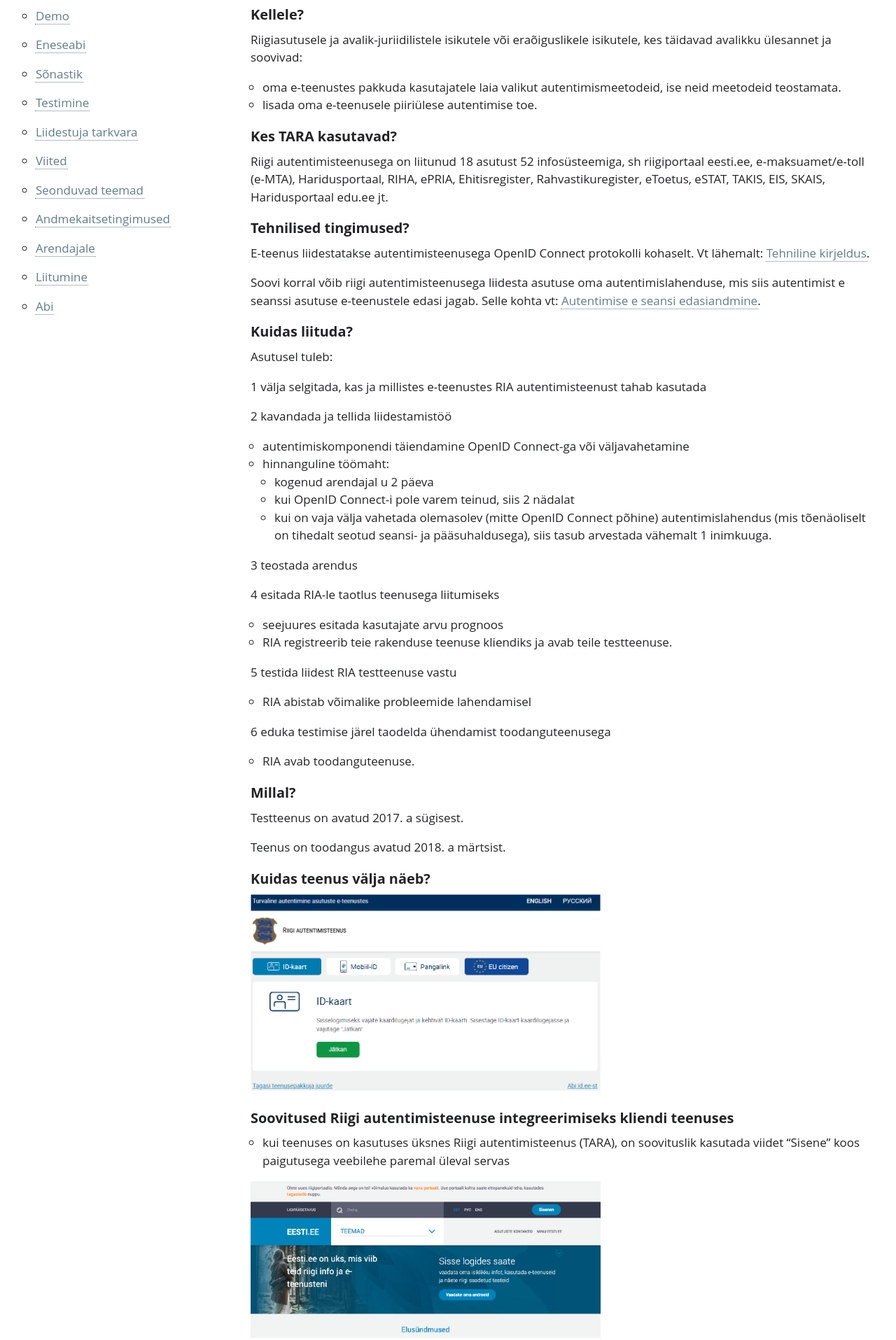
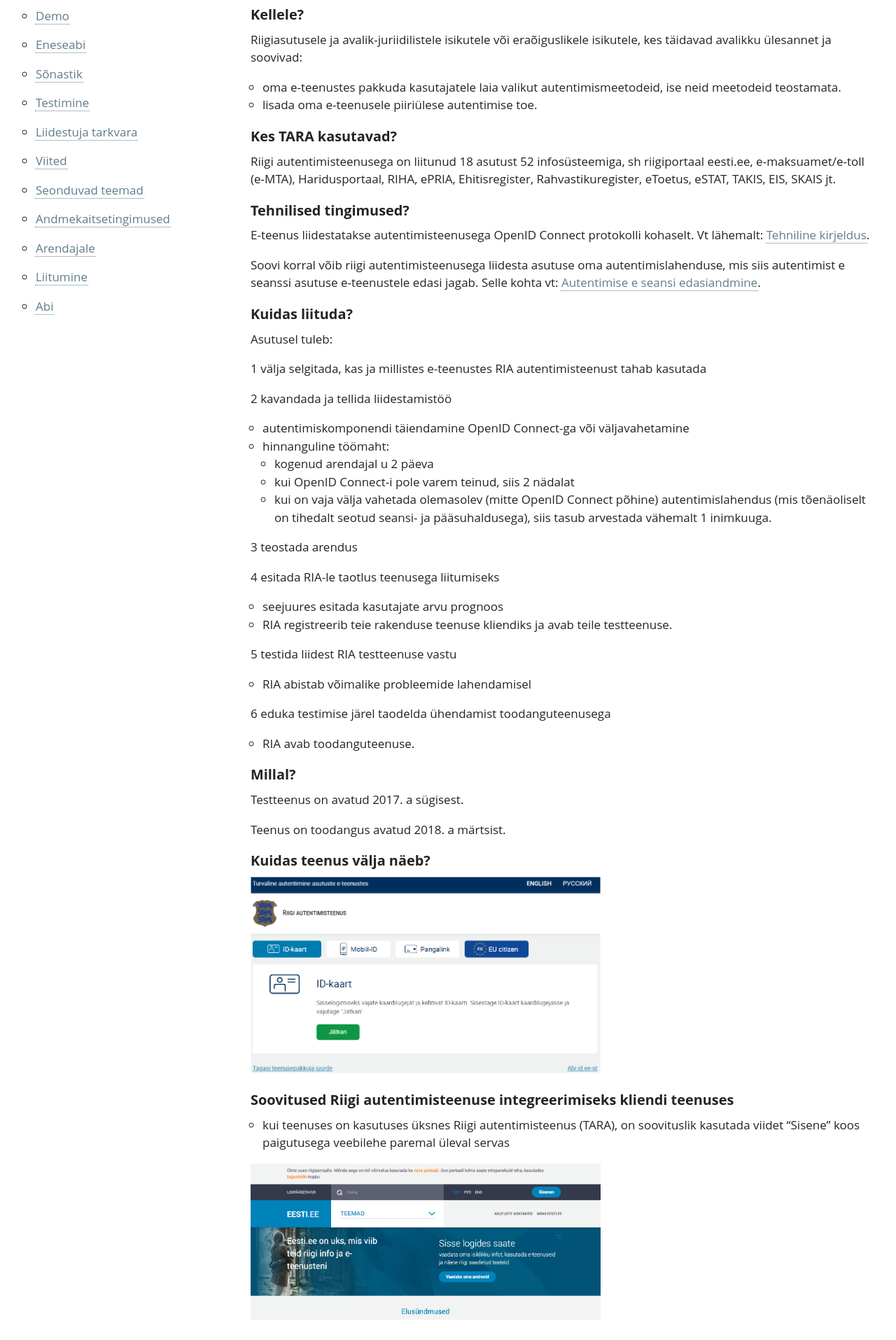
Before and after one commit to e-gov/TARA-Doku, a Jekyll site: the page built from Arikirjeldus.md, in a window 1280 px wide. Shown: the part 325-2240 px from the top of the page at 70% size. Built offline with Jekyll 4.4.1, drawn with Linux system fonts in a browser that asks for light colours; our own code applies the rules of GitHub Pages for plain Markdown files.

Commit message:
Update Arikirjeldus.md

```diff
--- a/Arikirjeldus.md
+++ b/Arikirjeldus.md
@@ -22,7 +22,7 @@ Riigiasutusele ja avalik-juriidilistele isikutele või eraõiguslikele isikutele
 ## Kes TARA kasutavad?
 
 Riigi autentimisteenusega on liitunud 18 asutust 52
-infosüsteemiga, sh riigiportaal eesti.ee, e-maksuamet/e-toll (e-MTA), Haridusportaal, RIHA, ePRIA, Ehitisregister, Rahvastikuregister, eToetus, eSTAT, TAKIS, EIS, SKAIS, Haridusportaal edu.ee jt.
+infosüsteemiga, sh riigiportaal eesti.ee, e-maksuamet/e-toll (e-MTA), Haridusportaal, RIHA, ePRIA, Ehitisregister, Rahvastikuregister, eToetus, eSTAT, TAKIS, EIS, SKAIS jt.
 
 ## Tehnilised tingimused?
 
```
